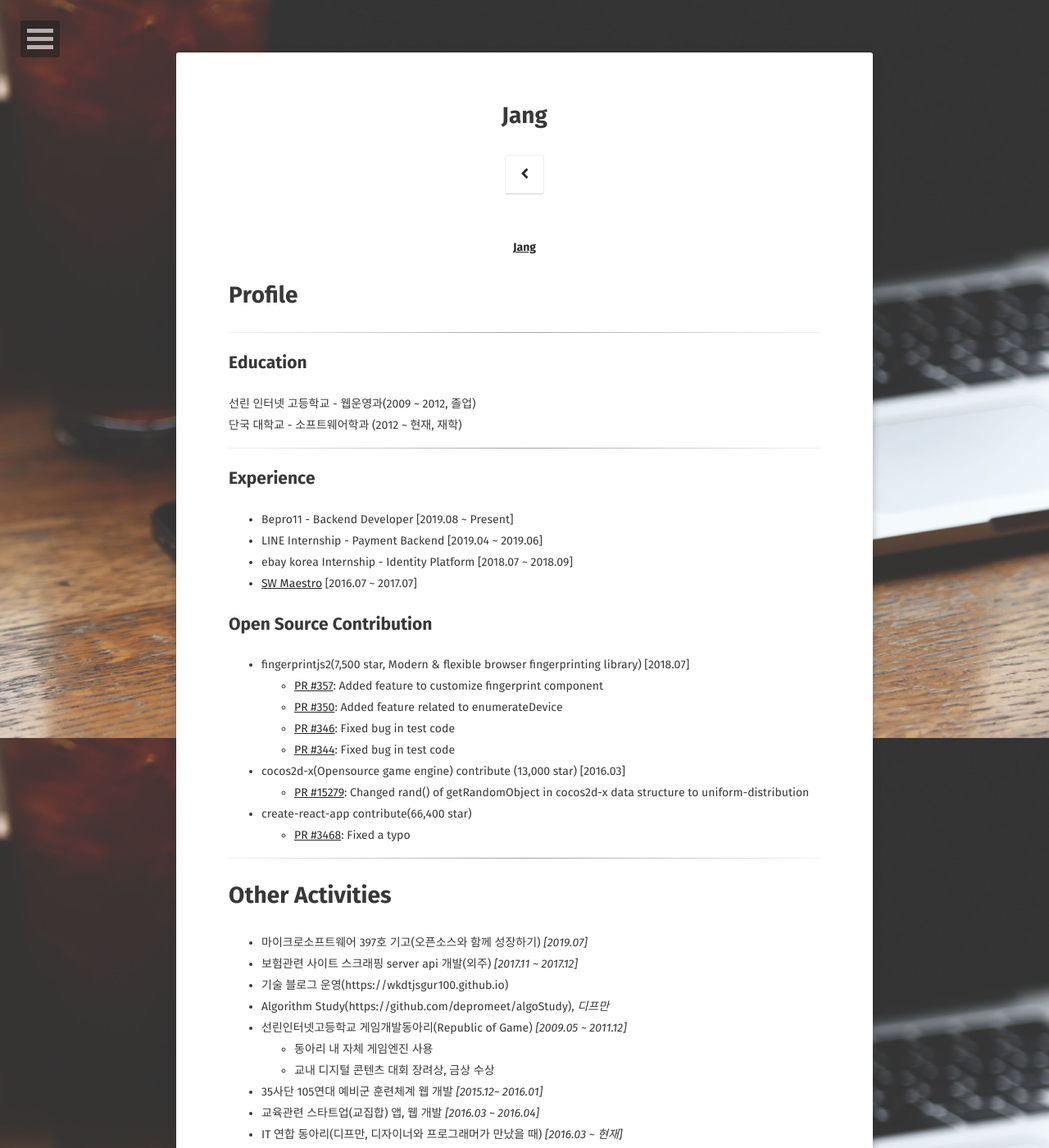
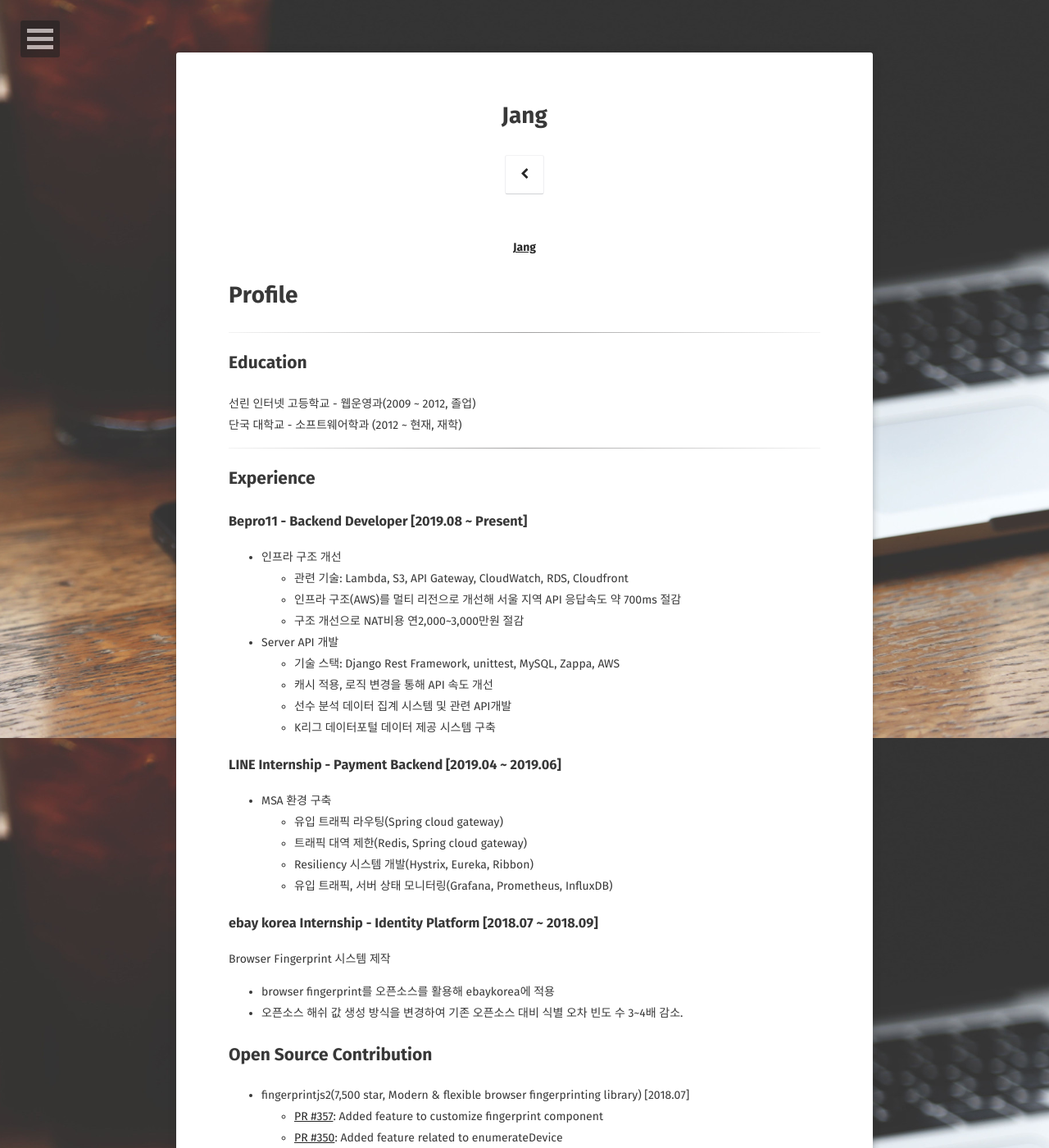
Before and after one commit to wkdtjsgur100/wkdtjsgur100.github.io, a Jekyll site: the page built from about/index.md, in a window 1280 px wide and 1400 px high. Shown: the whole window at 82% size. Built offline with Jekyll 4.4.1, drawn with Linux system fonts in a browser that asks for light colours; some web fonts are replaced.

Commit message:
Modify about

```diff
--- a/about/index.md
+++ b/about/index.md
@@ -17,10 +17,32 @@ comments: false
 
 ## Experience
 
-- Bepro11 - Backend Developer [2019.08 ~ Present]
-- LINE Internship - Payment Backend [2019.04 ~ 2019.06]
-- ebay korea Internship - Identity Platform [2018.07 ~ 2018.09]
-- [SW Maestro](https://namu.wiki/w/SW%20Maestro) [2016.07 ~ 2017.07]
+### Bepro11 - Backend Developer [2019.08 ~ Present]
+
+- 인프라 구조 개선
+    - 관련 기술: Lambda, S3, API Gateway, CloudWatch, RDS, Cloudfront
+    - 인프라 구조(AWS)를 멀티 리전으로 개선해 서울 지역 API 응답속도 약 700ms 절감
+    - 구조 개선으로 NAT비용 연2,000~3,000만원 절감
+
+- Server API 개발
+    - 기술 스택: Django Rest Framework, unittest, MySQL, Zappa, AWS
+    - 캐시 적용, 로직 변경을 통해 API 속도 개선
+    - 선수 분석 데이터 집계 시스템 및 관련 API개발
+    - K리그 데이터포털 데이터 제공 시스템 구축
+
+### LINE Internship - Payment Backend [2019.04 ~ 2019.06]
+
+- MSA 환경 구축
+    - 유입 트래픽 라우팅(Spring cloud gateway)
+    - 트래픽 대역 제한(Redis, Spring cloud gateway)
+    - Resiliency 시스템 개발(Hystrix, Eureka, Ribbon)
+    - 유입 트래픽, 서버 상태 모니터링(Grafana, Prometheus, InfluxDB)
+
+### ebay korea Internship - Identity Platform [2018.07 ~ 2018.09]
+
+Browser Fingerprint 시스템 제작
+- browser fingerprint를 오픈소스를 활용해 ebaykorea에 적용
+- 오픈소스 해쉬 값 생성 방식을 변경하여 기존 오픈소스 대비 식별 오차 빈도 수 3~4배 감소.
 
 ## Open Source Contribution
 
```
